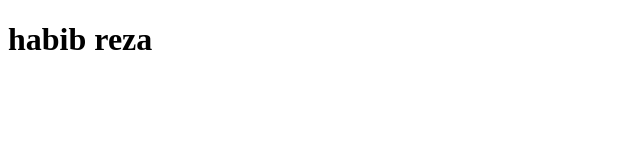
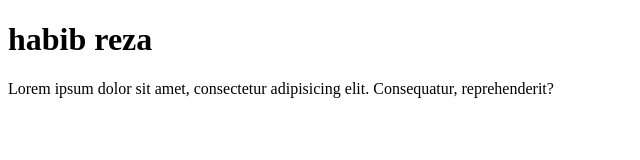
Before and after one commit to habib423/firstproject, a plain HTML site: page index.html in a window 1280 px wide. Shown: the whole page, without its empty margins (0-640 px from the left). Drawn offline with Linux system fonts and the light colour scheme.

Commit message:
first commit

```diff
--- a/index.html
+++ b/index.html
@@ -7,5 +7,6 @@
 </head>
 <body>
     <h1>habib reza</h1>
+    <p>Lorem ipsum dolor sit amet, consectetur adipisicing elit. Consequatur, reprehenderit?</p>
 </body>
 </html>
```
